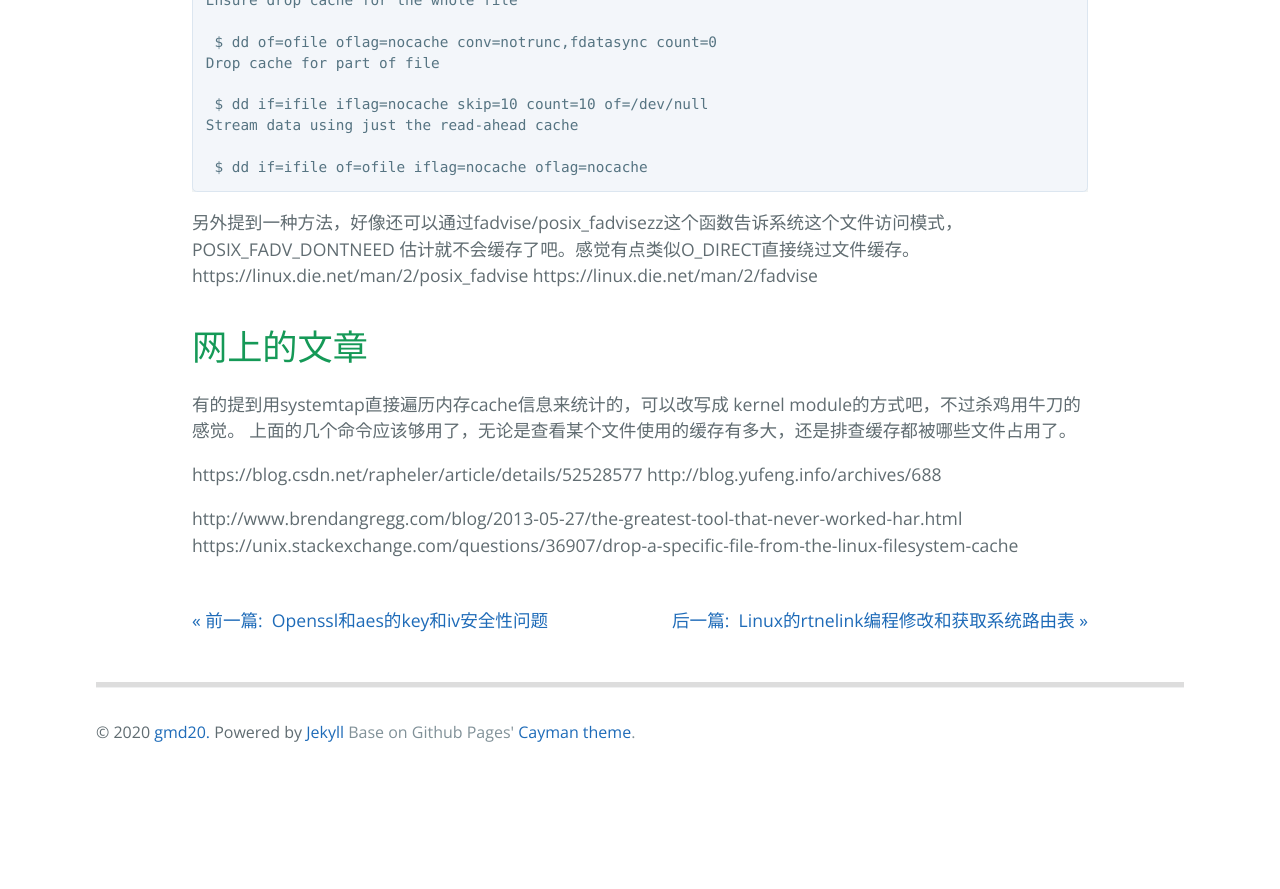
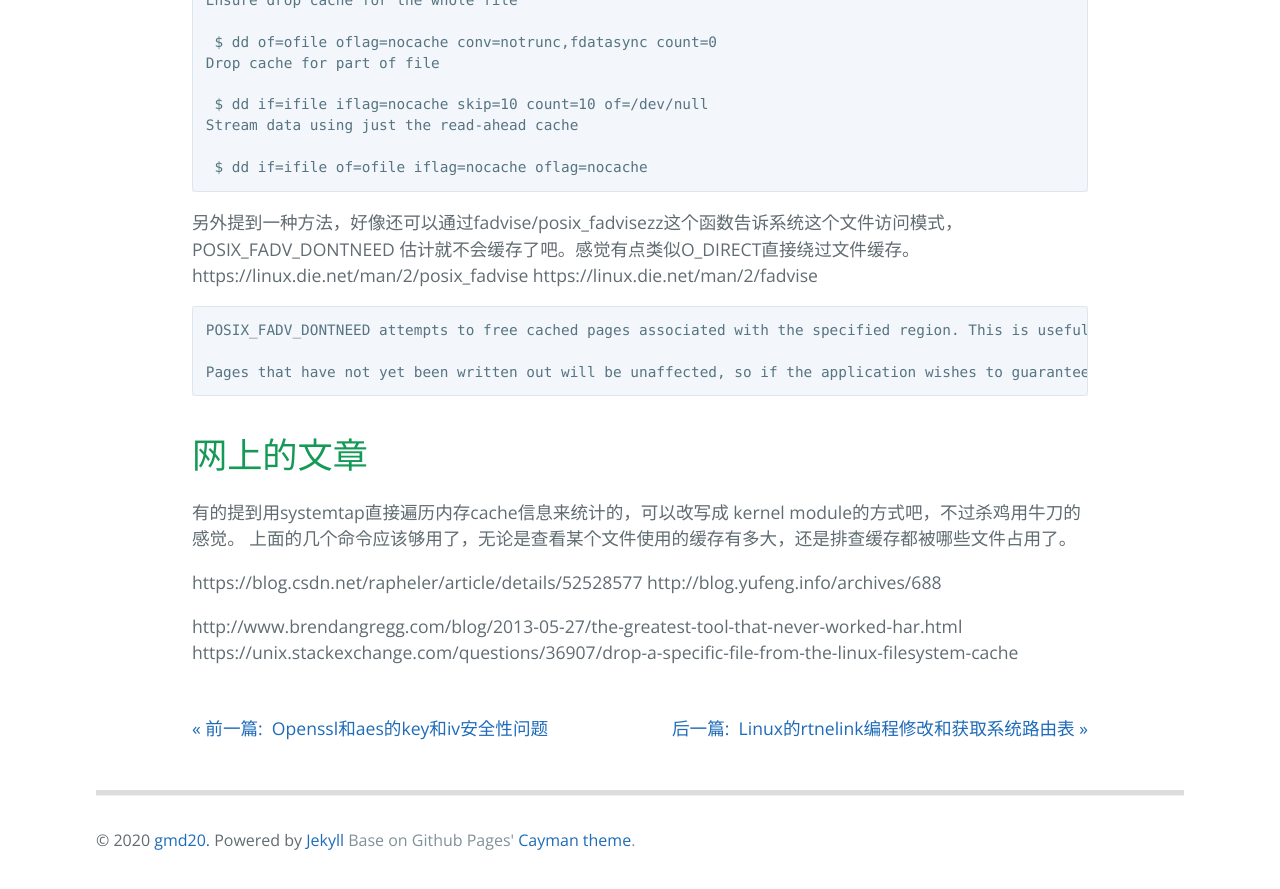
Before and after one commit to gmd20/gmd20.github.io, a Jekyll site: the page built from _posts/2020-06-30-查看linux的page cache文件系统缓存里面是那些文件占用的vmtouch命令.markdown, in a window 1280 px wide and 900 px high, scrolled down 1733 px. Shown: the top 889 px of the window. Built offline with Jekyll 4.4.1, drawn with Linux system fonts in a browser that asks for light colours; comment, search, counter and statistics services are not loaded; before the commit the page ends 2525 px from its top, so only the background shows below that.

Commit message:
Update 2020-06-30-查看linux的page cache文件系统缓存里面是那些文件占用的vmtouch命令.markdown

````diff
--- a/_posts/2020-06-30-查看linux的page cache文件系统缓存里面是那些文件占用的vmtouch命令.markdown
+++ b/_posts/2020-06-30-查看linux的page cache文件系统缓存里面是那些文件占用的vmtouch命令.markdown
@@ -54,7 +54,11 @@ Stream data using just the read-ahead cache
 https://linux.die.net/man/2/posix_fadvise
 https://linux.die.net/man/2/fadvise
 
+```text
+POSIX_FADV_DONTNEED attempts to free cached pages associated with the specified region. This is useful, for example, while streaming large files. A program may periodically request the kernel to free cached data that has already been used, so that more useful cached pages are not discarded instead.
 
+Pages that have not yet been written out will be unaffected, so if the application wishes to guarantee that pages will be released, it should call fsync(2) or fdatasync(2) first.
+```
 
 
 
````
